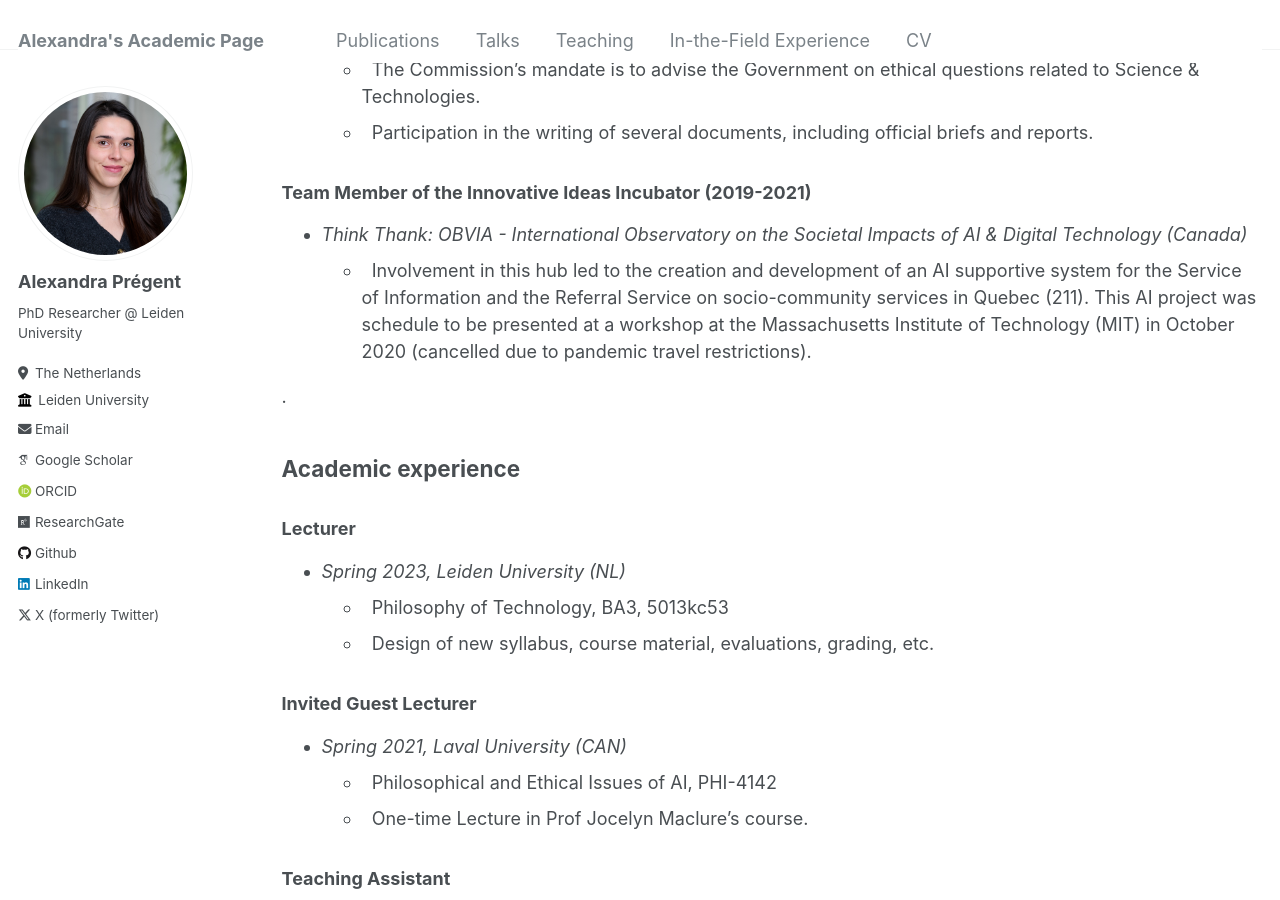
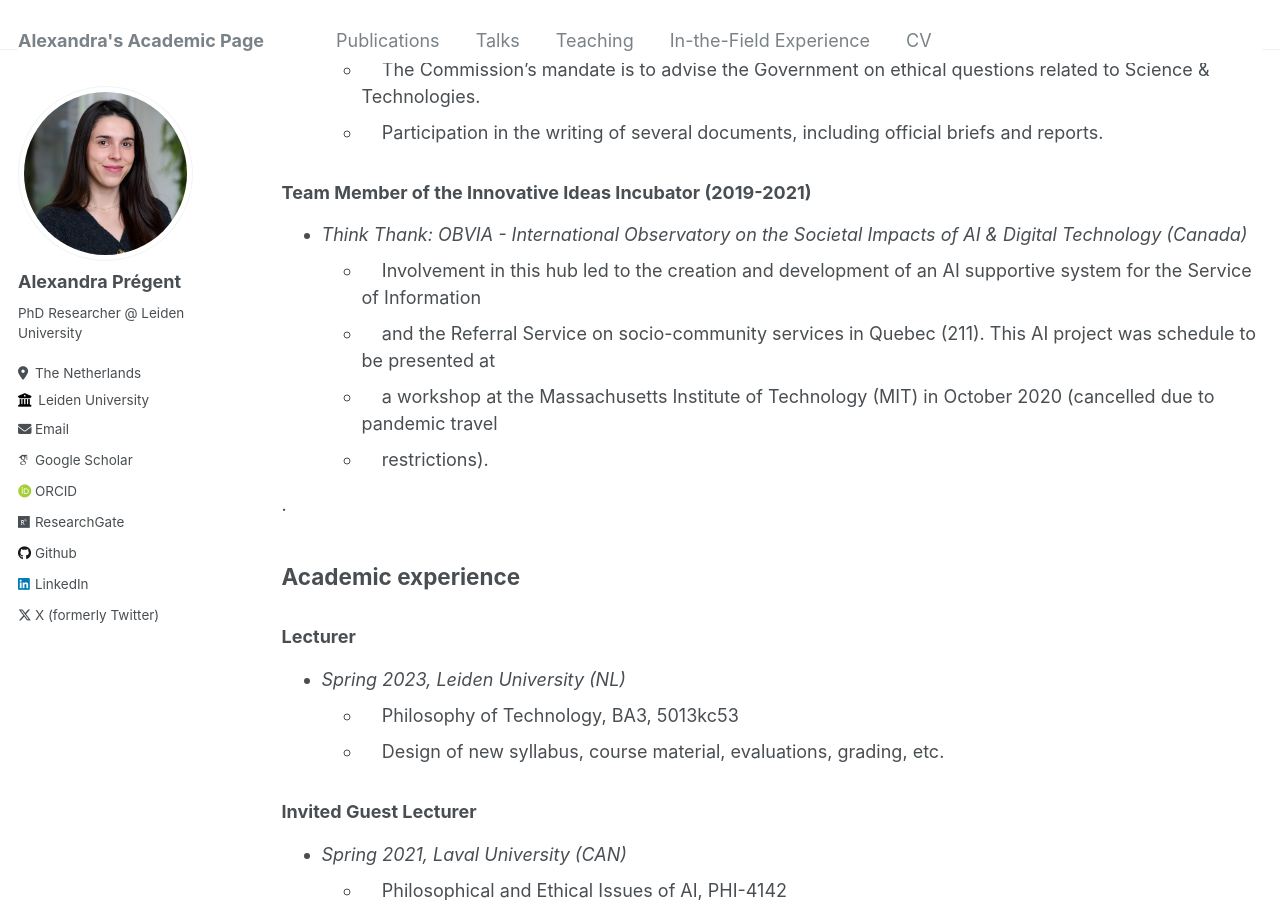
Before and after one commit to AlexandraPregent/AlexandraPregent.github.io, a Jekyll site: the page built from _pages/cv.md, in a window 1280 px wide and 900 px high, scrolled down 914 px. Built offline with Jekyll 4.4.1, drawn with Linux system fonts in a browser that asks for light colours; some web fonts are replaced; part of the change alters nothing that is shown.

Commit message:
Update cv.md

```diff
--- a/_pages/cv.md
+++ b/_pages/cv.md
@@ -31,7 +31,7 @@ redirect_from:
 
 
 * Joseph-Armand Bombardier Canada Graduate Scholarships (105 000$ CAD) 2021-2024
-   * &nbsp;(Scholarship declined to go study abroad.)
+   * &nbsp; &nbsp; &nbsp; (Scholarship declined to go study abroad.)
 
 
 * OBVIA M.A. Fellowship Award (15 000$ CAD) 2020-2021
@@ -52,15 +52,18 @@ redirect_from:
 
 ### **Ethics Adviser- Student Trainee (2019-2021)**
 * *Ethics in Science & Technology Commission (Quebec Government)*
-    * &nbsp; The Commission's mandate is to advise the Government on ethical questions related to Science & Technologies.
-    * &nbsp; Participation in the writing of several documents, including official briefs and reports.
+    * &nbsp; &nbsp; The Commission's mandate is to advise the Government on ethical questions related to Science & Technologies.
+    * &nbsp; &nbsp; Participation in the writing of several documents, including official briefs and reports.
 
 
 
 ### **Team Member of the Innovative Ideas Incubator (2019-2021)**
 
 * *Think Thank: OBVIA - International Observatory on the Societal Impacts of AI & Digital Technology (Canada)*
-  * &nbsp; Involvement in this hub led to the creation and development of an AI supportive system for the Service of Information and the Referral Service on socio-community services in Quebec (211). This AI project was schedule to be presented at a workshop at the Massachusetts Institute of Technology (MIT) in October 2020 (cancelled due to pandemic travel restrictions).
+  * &nbsp; &nbsp; Involvement in this hub led to the creation and development of an AI supportive system for the Service of Information
+  * &nbsp; &nbsp; and the Referral Service on socio-community services in Quebec (211). This AI project was schedule to be presented at
+  * &nbsp; &nbsp; a workshop at the Massachusetts Institute of Technology (MIT) in October 2020 (cancelled due to pandemic travel
+  * &nbsp; &nbsp; restrictions).
 
 .
 
@@ -69,25 +72,25 @@ redirect_from:
 
 ### Lecturer
 * *Spring 2023, Leiden University (NL)*
-    * &nbsp; Philosophy of Technology, BA3, 5013kc53
-    * &nbsp; Design of new syllabus, course material, evaluations, grading, etc.
+    * &nbsp; &nbsp; Philosophy of Technology, BA3, 5013kc53
+    * &nbsp; &nbsp; Design of new syllabus, course material, evaluations, grading, etc.
 
 
 ### Invited Guest Lecturer
 * *Spring 2021, Laval University (CAN)*
-     * &nbsp; Philosophical and Ethical Issues of AI, PHI-4142
-     * &nbsp; One-time Lecture in Prof Jocelyn Maclure's course.
+     * &nbsp; &nbsp; Philosophical and Ethical Issues of AI, PHI-4142
+     * &nbsp; &nbsp; One-time Lecture in Prof Jocelyn Maclure's course.
 
 
 ### Teaching Assistant
 * *2019-2020, Laval University (CAN)*
-     * &nbsp; Philsophical and Ethical Issues of AI, PHI-4142
-     * &nbsp; Prof Jocelyn Maclure
+     * &nbsp; &nbsp; Philsophical and Ethical Issues of AI, PHI-4142
+     * &nbsp; &nbsp; Prof Jocelyn Maclure
 
 ### Research Assistant
 * *2019-2021, Laval University (CAN)*
-     * &nbsp; Design of new courses on Ethics of AI, Litterature Reviews, Review of academic work
-     * &nbsp; Prof Jocelyn Maclure
+     * &nbsp; &nbsp; Design of new courses on Ethics of AI, Litterature Reviews, Review of academic work
+     * &nbsp; &nbsp; Prof Jocelyn Maclure
 
 
 .
```
